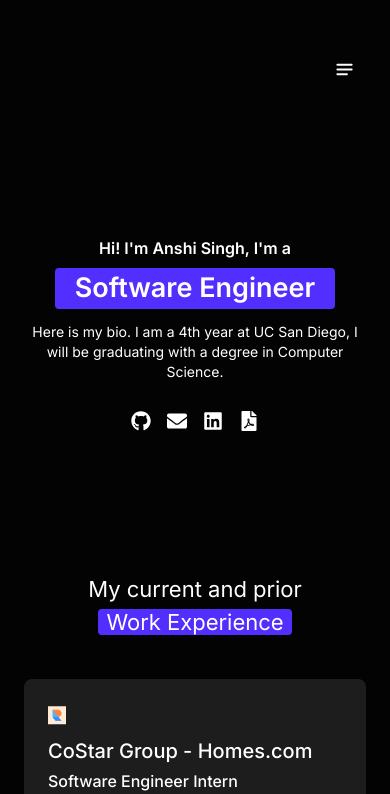
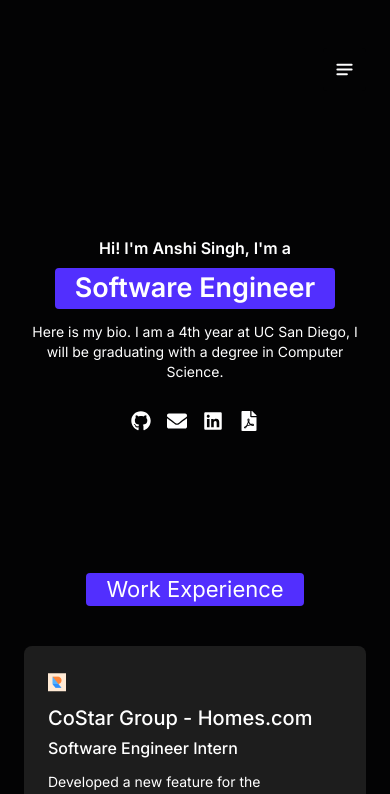
Before and after one commit to anshisinghh/anshisingh-portfolio, a Next.js app in the folder animated-portfolio/: page / in a window 390 px wide. Shown: the top 794 px of the page. Built offline with nearby package versions, Linux system fonts and the light colour scheme.

Commit message:
removed light mode

```diff
--- a/animated-portfolio/app/components/Experiences/Experiences.tsx
+++ b/animated-portfolio/app/components/Experiences/Experiences.tsx
@@ -9,7 +9,7 @@ const Experiences = () => {
   return (
     <SectionContainer id="experience">
         <div className="section-contents md:mx-[64px]">
-            <SectionHeader plainText="My current and prior" highlightText='Work Experience'></SectionHeader>
+            <SectionHeader highlightText='Work Experience'></SectionHeader>
             <div className="w-full px-6 md:px-[52px] flex flex-col gap-5">
                 {experiences.map((experience, id) => (
                     <Experience
--- a/animated-portfolio/app/components/NavBar/Navbar.tsx
+++ b/animated-portfolio/app/components/NavBar/Navbar.tsx
@@ -29,12 +29,7 @@ const Navbar = () => {
         onClick={() => setIsOpen((prevVal) => !prevVal)}
       >
         <img
-          className="block dark:hidden"
-          src="/menu_icon_light.svg"
-          alt="menu icon"
-        />
-        <img
-          className="hidden dark:block"
+          className="block"
           src="/menu_icon_dark.svg"
           alt="menu icon"
         />
--- a/animated-portfolio/app/components/Projects/Project.tsx
+++ b/animated-portfolio/app/components/Projects/Project.tsx
@@ -21,8 +21,7 @@ const Project = ({thumbnail, title, link, description, languageIcons}: Props) =>
           <h3 className="font-semibold text-xl md:text-[22px]">{title}</h3>
           <a href={link.url} target="_blank" rel="noopener noreferrer" className="flex px-[5px] py-[3px] gap-1 bg-[#b9b9b9] bg-opacity-[24%] rounded text-[14px]">
             <span className="hidden md:block">{link.label}</span>
-            <img src="link_arrow.svg" alt="Link arrow" className="block dark:hidden"></img>
-            <img src="link_arrow_dark.svg" alt="Link arrow" className="hidden dark:block"></img>
+            <img src="link_arrow_dark.svg" alt="Link arrow" className="block"></img>
           </a>
         </div>
       </div>
--- a/animated-portfolio/app/components/Projects/Projects.tsx
+++ b/animated-portfolio/app/components/Projects/Projects.tsx
@@ -9,7 +9,7 @@ const Projects = () => {
   return (
     <SectionContainer id="projects">
       <div className="section-contents mx-6 md:mx-[64px]">
-        <SectionHeader plainText="Some of my" highlightText="Projects"></SectionHeader>
+        <SectionHeader highlightText="Projects"></SectionHeader>
         <div className="lg:w-full grid grid-cols-1 lg:grid-cols-2 gap-10">
           {
             projects.map((project, id) => (
--- a/animated-portfolio/app/components/Section/SectionHeader.tsx
+++ b/animated-portfolio/app/components/Section/SectionHeader.tsx
@@ -1,15 +1,13 @@
 import React from 'react'
 
 type Props = {
-    plainText: string;
     highlightText: string;
 }
 
-const SectionHeader = ({plainText, highlightText}: Props) => {
+const SectionHeader = ({highlightText}: Props) => {
   return (
-    <h2 className="text-[22px] md:text-[35px] px-20 text-center">
-        {plainText}{" "}
-        <span className="px-2 whitespace-nowrap highlight">{highlightText}</span>
+    <h2 className="text-[22px] md:text-[35px] text-center whitespace-nowrap highlight">
+        {highlightText}
     </h2>
   );
 };
--- a/animated-portfolio/app/globals.css
+++ b/animated-portfolio/app/globals.css
@@ -3,19 +3,11 @@
 @tailwind utilities;
 
 :root {
-  --background: #ffffff;
-  --foreground: #333333;
-  --primary: #522ffe;
-  --card: #ffffff;
-}
-
-.dark {
   --background: #030304;
   --foreground: #ffffff;
   --primary: #522ffe;
   --card: #1d1d1d;
 }
-
 
 body {
   color: var(--foreground);
--- a/animated-portfolio/app/layout.tsx
+++ b/animated-portfolio/app/layout.tsx
@@ -17,7 +17,7 @@ export default function RootLayout({
   return (
     <html lang="en">
       <body
-        className={`${inter.className} antialiased dark`}
+        className={`${inter.className} antialiased`}
       >
         {children}
       </body>
--- a/animated-portfolio/tailwind.config.ts
+++ b/animated-portfolio/tailwind.config.ts
@@ -7,7 +7,6 @@ export default {
     "./components/**/*.{js,ts,jsx,tsx,mdx}",
     "./app/**/*.{js,ts,jsx,tsx,mdx}",
   ],
-  darkMode: "class",
   theme: {
     extend: {
       colors: {
```
Also changed, not shown: animated-portfolio/app/components/Skills/Skills.tsx (+2 -3 lines).
